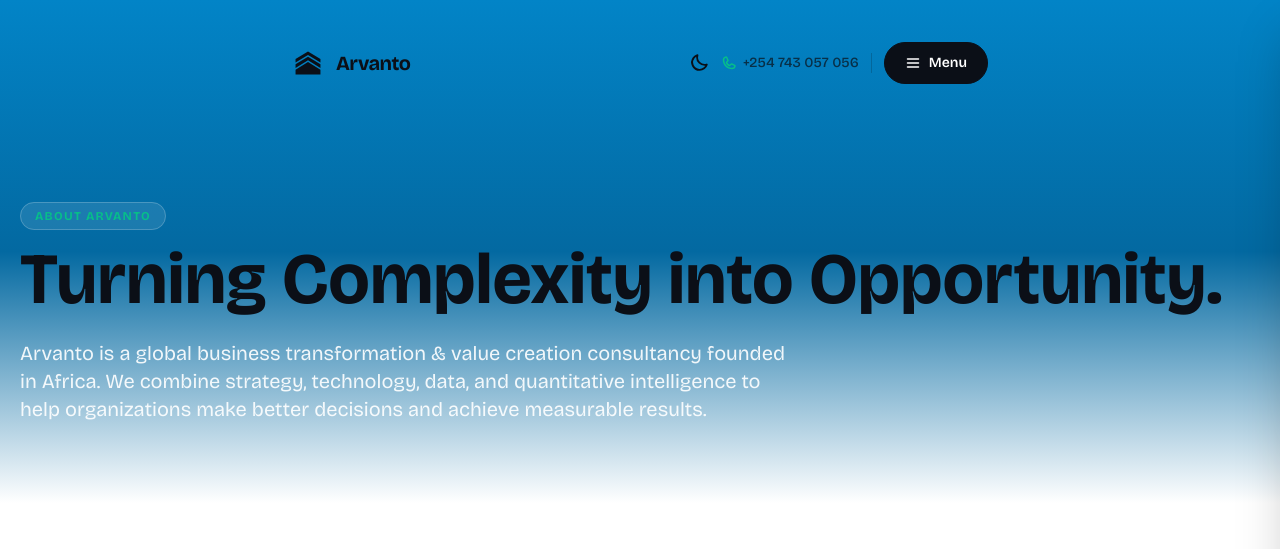
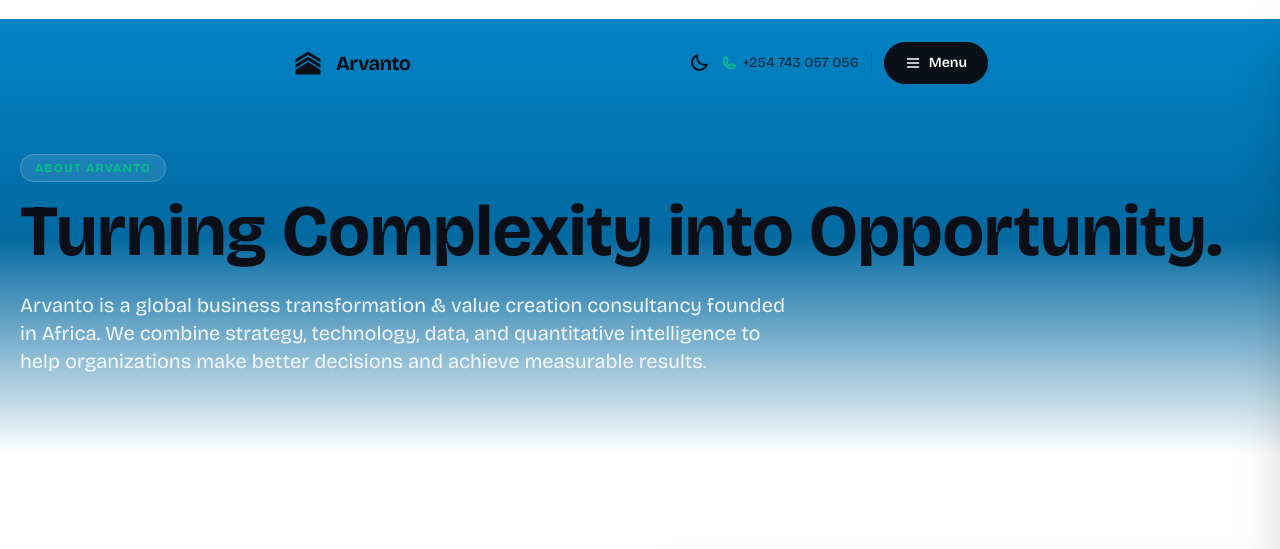
Before and after one commit to k-clinton/Arvanto, a Next.js app: page /about in a window 1280 px wide. Shown: the top 549 px of the page. Built offline with nearby package versions, Linux system fonts and the light colour scheme; grey boxes are pictures that could not be loaded.

Commit message:
feat: refine banner layout by reverting padding adjustments for improved visual consistency in AboutPage

```diff
--- a/src/app/about/page.tsx
+++ b/src/app/about/page.tsx
@@ -6,8 +6,8 @@ export default function AboutPage() {
   return (
     <div className="pb-16 bg-white dark:bg-black text-dark dark:text-white">
       {/* Banner */}
-      <div className="-mt-[calc(72px+0.2in)] pt-[calc(72px+0.2in)] sm:-mt-[calc(94px+0.2in)] sm:pt-[calc(94px+0.2in)] lg:-mt-[calc(104px+0.2in)] lg:pt-[calc(104px+0.2in)] mb-12 sm:mb-16 bg-gradient-to-b from-skyblue via-lightskyblue dark:via-[#4298b0] to-white/10 dark:to-black/10">
-        <div className="container max-w-8xl mx-auto px-5 2xl:px-0 py-6 sm:py-12 md:py-20 text-center md:text-left">
+      <div className="-mt-[72px] pt-[72px] sm:-mt-[94px] sm:pt-[94px] lg:-mt-[104px] lg:pt-[104px] mb-12 sm:mb-16 bg-gradient-to-b from-skyblue via-lightskyblue dark:via-[#4298b0] to-white/10 dark:to-black/10">
+        <div className="container max-w-8xl mx-auto px-5 2xl:px-0 pt-4 sm:pt-6 md:pt-8 pb-6 sm:pb-12 md:pb-20 text-center md:text-left">
           <span className="text-[11px] sm:text-xs uppercase tracking-widest text-primary font-bold bg-white/10 backdrop-blur-md px-3.5 py-1.5 rounded-full border border-white/20">
             About Arvanto
           </span>
```
